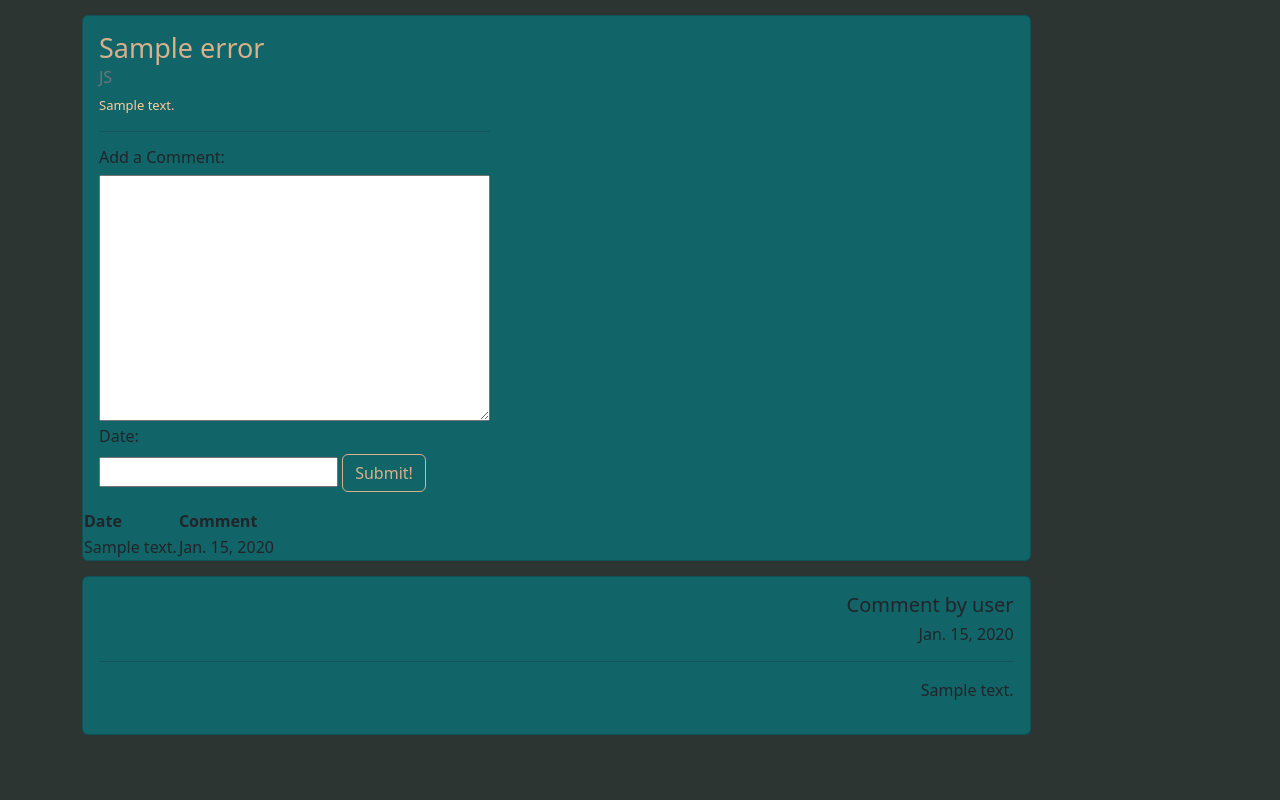
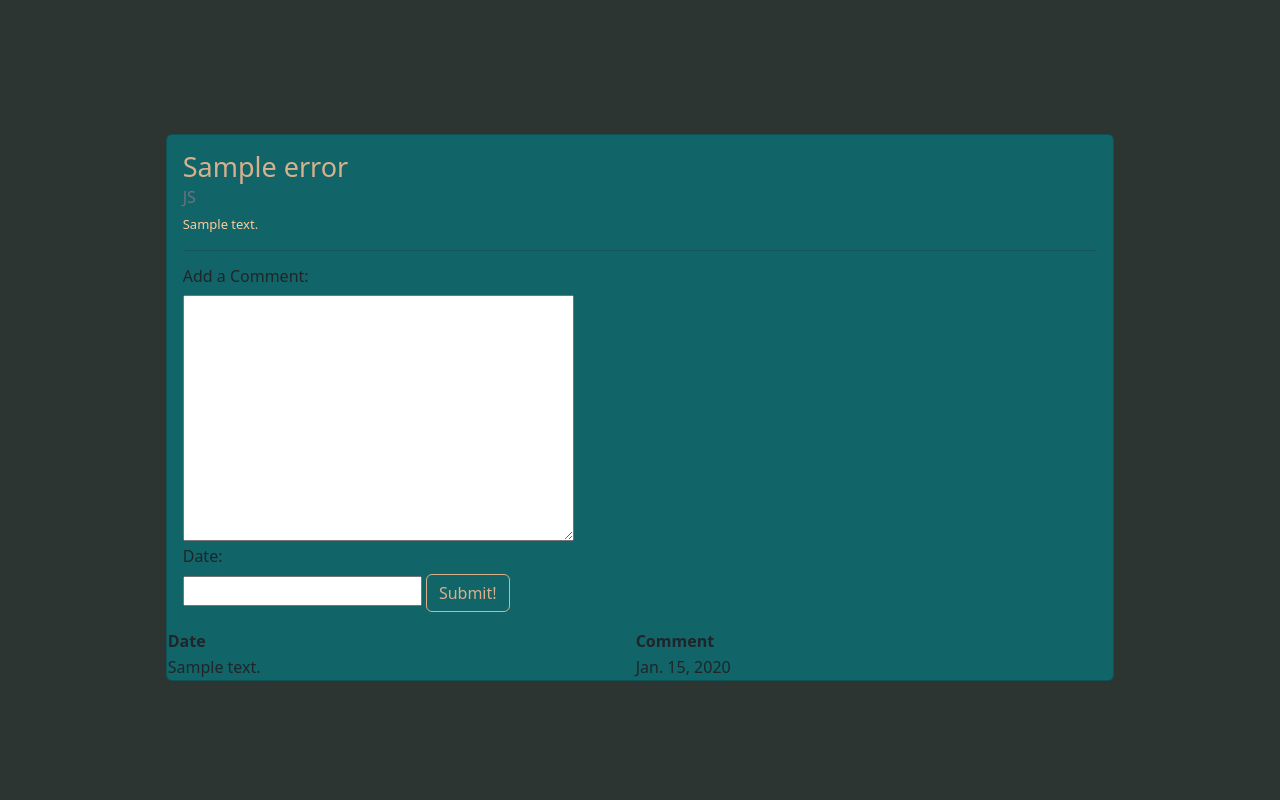
Before and after one commit to rozbehk/errordiary, a Django app: page /errors/1/ in a window 1280 px wide. Shown: the part 58-858 px from the top of the page. Run offline with Django 4.2, Linux system fonts and the light colour scheme; a user stored in the database is signed in; tables that the repository leaves empty hold one stand-in row (values such as "Sample post").

```diff
--- a/main_app/templates/errors/detail.html
+++ b/main_app/templates/errors/detail.html
@@ -1,12 +1,13 @@
 {% extends 'base.html' %}
 
 {% block content %}
-<div class="container d-flex flex-column">
-    <div class="card align-items-start" style="width: 85%; margin-top: 15px;">
-        <div class="card-body">
+<div class="container d-flex flex-column align-items-center justify-content-center">
+    <div class="card justify-content-center" style="width: 85%; margin-top: 15px;">
+        <div class="card-body justify-content-center">
         <h5 class="card-title">{{error.title}}</h5>
         <h6 class="card-subtitle mb-2 text-muted">{{error.language}}</h6>
         <p class="card-text">{{error.description}}</p>
+
 
         <hr>
         <form action="{% url 'add_comment' error.id %}" method="POST">
@@ -31,16 +32,5 @@
             </tbody>
           </table>
     </div>
-    {% for comment in error.comment_set.all %}
-    {% csrf_token %}
-    <div class="card comment-card" style="width: 85%; margin-top: 15px;">
-        <div class="card-body">
-            <h5>Comment by user</h5>
-            <h6>{{comment.date}}</h6>
-            <hr>
-            <p>{{comment.text_input}}</p>
-        </div>
-    </div>
-    {% endfor %}
 </div>
 {% endblock %}
```
